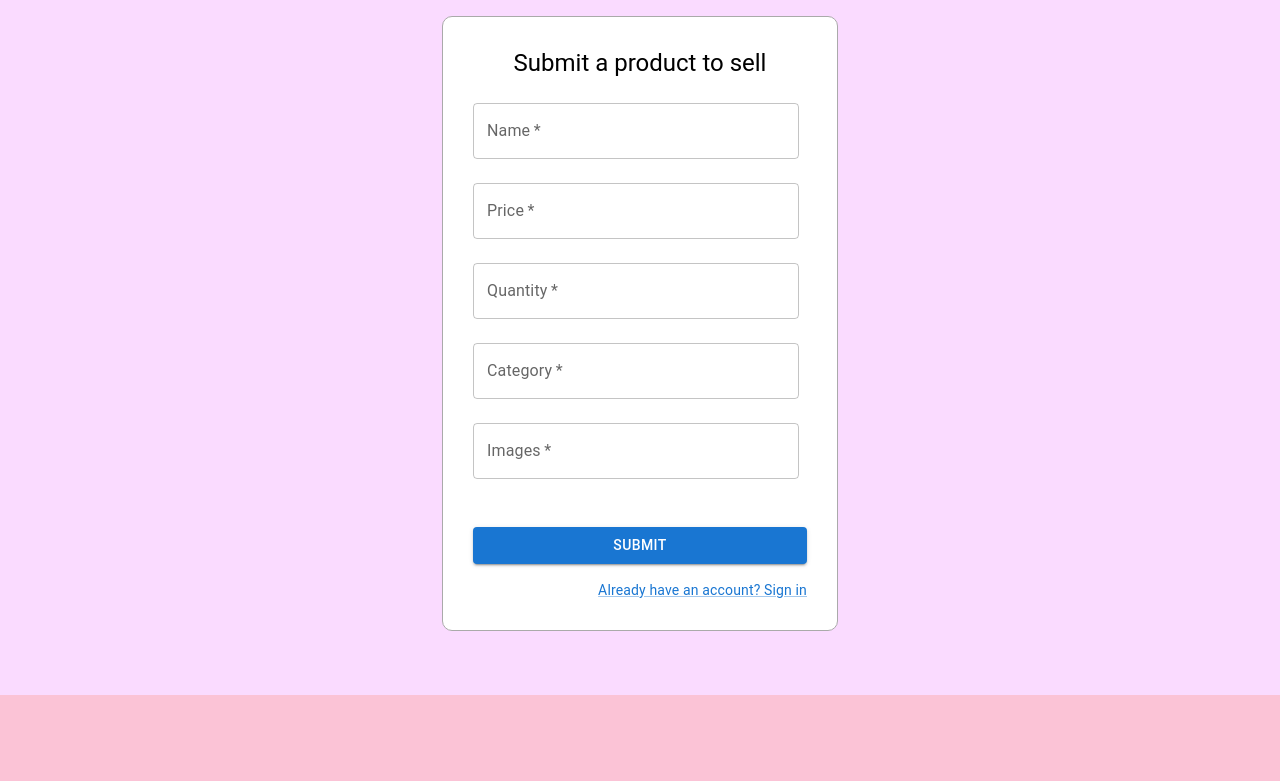
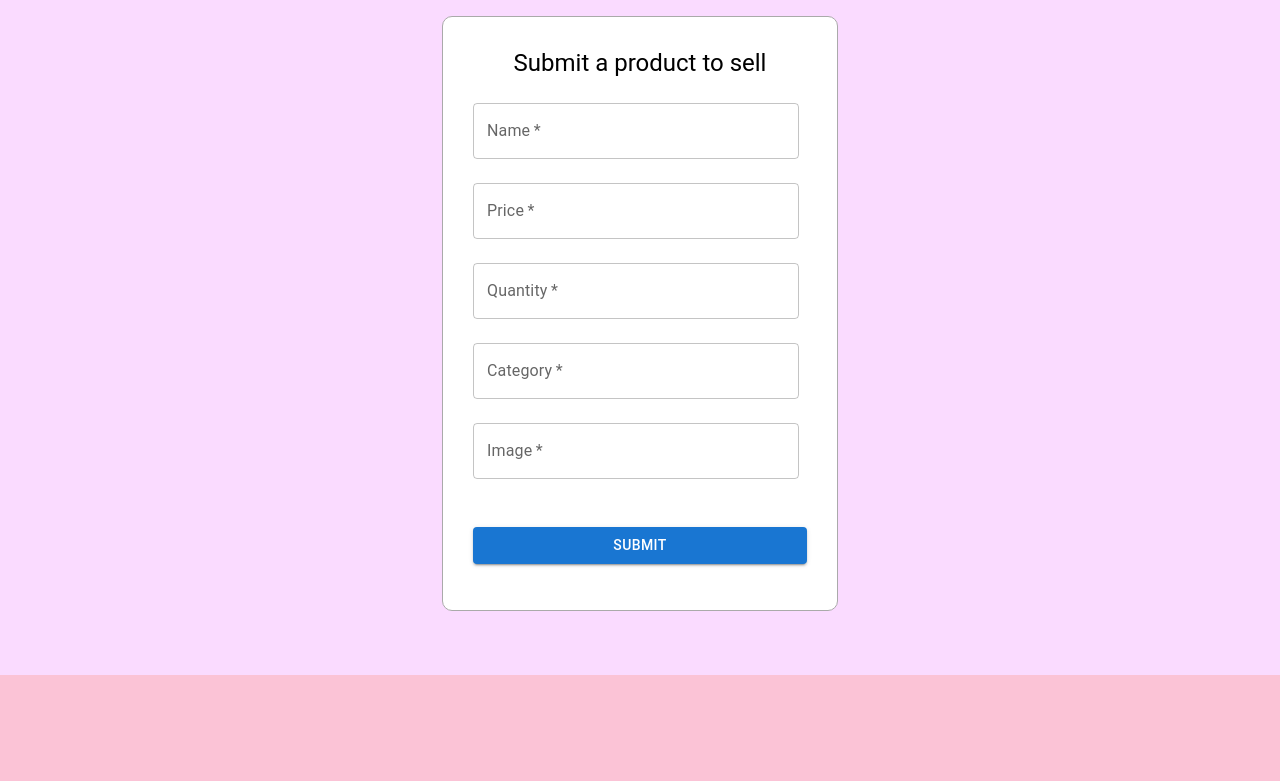
Before and after one commit to wendy174/gift_boutique, a React (Vite) app in the folder client/: page /itemform in a window 1280 px wide. Shown: the part 361-1142 px from the top of the page. Built offline with nearby package versions, Linux system fonts and the light colour scheme; no server answers.

Commit message:
updated item form

```diff
--- a/client/src/components/ItemForm.jsx
+++ b/client/src/components/ItemForm.jsx
@@ -159,7 +159,7 @@
                   fullWidth
                   type='text'
                   id="image"
-                  label="Images"
+                  label="Image"
                   name="image"
                   autoComplete="image"
                   value={newItem.image}
@@ -178,13 +178,6 @@
             >
               Submit
             </Button>
-            <Grid container justifyContent="flex-end">
-              <Grid item>
-                <Link href="#" variant="body2">
-                  Already have an account? Sign in
-                </Link>
-              </Grid>
-            </Grid>
           </Box>
         </Box>
       </Container>
```
